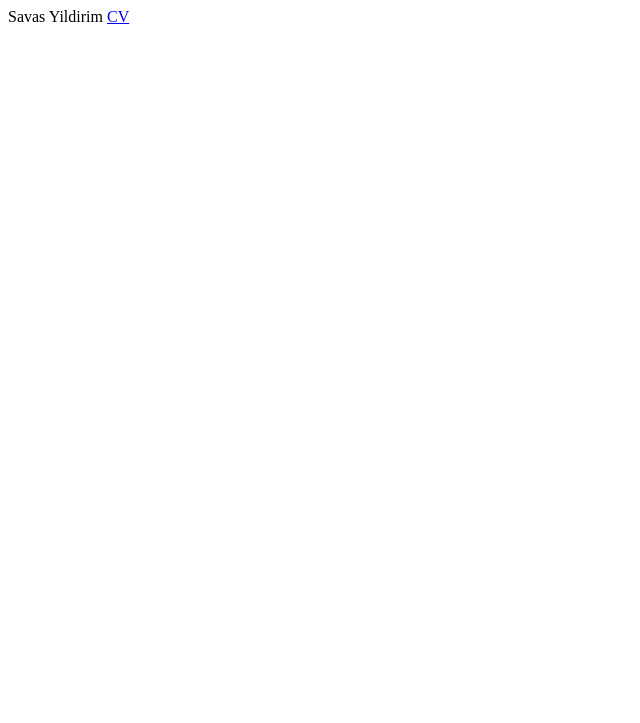
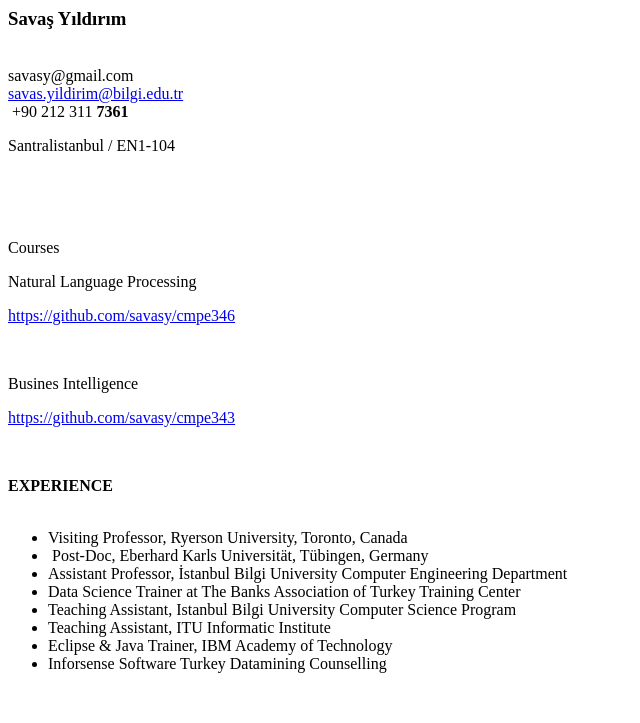
Before and after one commit to savasy/savasy.github.io, a plain HTML site: page index.html in a window 1280 px wide. Shown: the whole page, without its empty margins (0-640 px from the left). Drawn offline with Linux system fonts and the light colour scheme.

Commit message:
Update index.html

```diff
--- a/index.html
+++ b/index.html
@@ -1,6 +1,50 @@
-<html>
-
-Savas Yildirim
-
-<a href= "cv.pdf"> CV </a>
-</html>
+<!-- #######  THIS IS A COMMENT - Visible only in the source editor #########-->
+<div class="row">
+<div class="col-xs-12 col-sm-8 academic-visual-col">
+<div class="academic-staff-info desktop-title">
+<h3>Savaş Yıldırım</h3>
+</div>
+<div class="academic-info-col">
+<div class="box-email">
+<div class="col-icon">&nbsp;</div>
+<div class="col-icon">savasy@gmail.com</div>
+<div class="col-info"><a href="mailto:savas.yildirim@bilgi.edu.tr">savas.yildirim@bilgi.edu.tr</a></div>
+</div>
+<div class="box-phone">
+<div class="col-icon">&nbsp;+90 212 311&nbsp;<strong>7361</strong></div>
+</div>
+<div class="box-addres">
+<div class="col-info">
+<p>Santralistanbul / EN1-104</p>
+<p>&nbsp;</p>
+<p>&nbsp;</p>
+<p>Courses</p>
+<p>Natural Language Processing</p>
+<p><a href="https://github.com/savasy/cmpe346">https://github.com/savasy/cmpe346</a></p>
+<p>&nbsp;</p>
+<p>Busines Intelligence</p>
+<p><a href="https://github.com/savasy/cmpe343">https://github.com/savasy/cmpe343</a></p>
+<p>&nbsp;</p>
+</div>
+</div>
+</div>
+</div>
+</div>
+<div class="academic-profile-page">
+<section>
+<div class="tab-wrapper">
+<p><strong>EXPERIENCE<br /><br /></strong></p>
+<ul>
+<li>Visiting Professor, Ryerson University, Toronto, Canada</li>
+<li>&nbsp;Post-Doc, Eberhard Karls Universit&auml;t, T&uuml;bingen, Germany</li>
+<li>Assistant Professor, İstanbul Bilgi University Computer Engineering Department</li>
+<li>Data Science Trainer at The Banks Association of Turkey Training Center</li>
+<li>Teaching Assistant, Istanbul Bilgi University Computer Science Program</li>
+<li>Teaching Assistant, ITU Informatic Institute</li>
+<li>Eclipse &amp; Java Trainer, IBM Academy of Technology</li>
+<li>Inforsense Software Turkey Datamining Counselling&nbsp;</li>
+</ul>
+</div>
+</section>
+</div>
+<h2>&nbsp;</h2>
```
